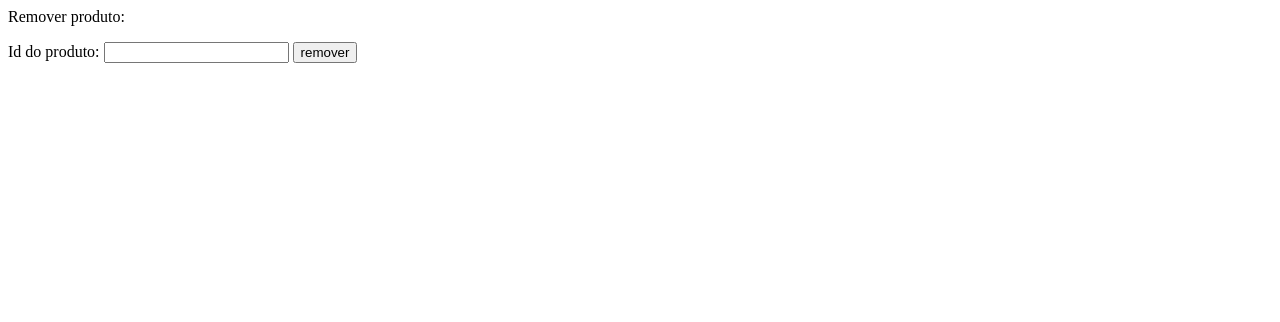
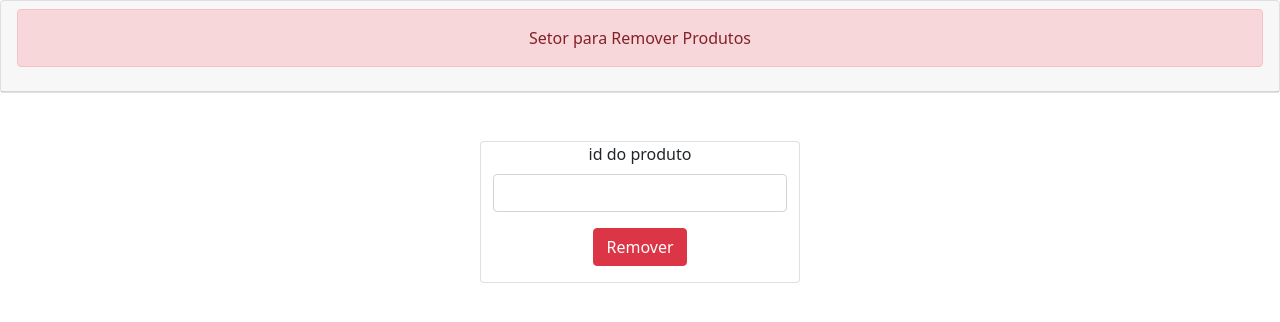
Before and after one commit to KauannGuimaraes/projeto-integrado-2-semestre, a PHP site: page /view/produto/delete-produto.php in a window 1280 px wide. Shown: the top 322 px of the page. Run offline with PHP 8.4, Linux system fonts and the light colour scheme.

Commit message:
alterações

```diff
--- a/view/style.css
+++ b/style.css
@@ -20,7 +20,7 @@ body {
     display: block;
     color: white;
     text-align: center;
-    padding: 14px 95px;
+    padding: 14px 50px;
     text-decoration: none;
 }
 #menu  ul li a:hover,
--- a/view/produto/delete-produto.php
+++ b/view/produto/delete-produto.php
@@ -1,9 +1,28 @@
 <html>
+    <head>
+        <link href="../bootstrap-5.1.3/css/bootstrap.min.css" rel="stylesheet">
+    </head>
     <body>
-        <form action="#">
-            <p>Remover produto:</p>
-            Id do produto: <input type="number" name="idProduto">
-            <button type="submit">remover</button>
+        <div class="card" >
+                <div class="card-header">
+                    <div class="alert alert-danger" role="alert">
+                        <center> Setor para Remover Produtos </center>
+                    </div>
+                </div>
+            </div>
+            <center>
+            <br><br>
+            <div class="card" style="width: 20rem;">
+            <form class="container-sm">
+                <div class="mb-3">
+                    <label for="producttype" class="form-label">id do produto</label>
+                    <input type="number" class="form-control">
+                </div>
+                <button type="submit" class="btn btn-danger">Remover</button>
+            </form>
+            </div>
+            </center>
+    <body>
         </form>
     </body>
 </html>
```
Also changed, not shown: index.php (+5 -6 lines), view/produto/decrement-produto.php (+3 -4 lines).
